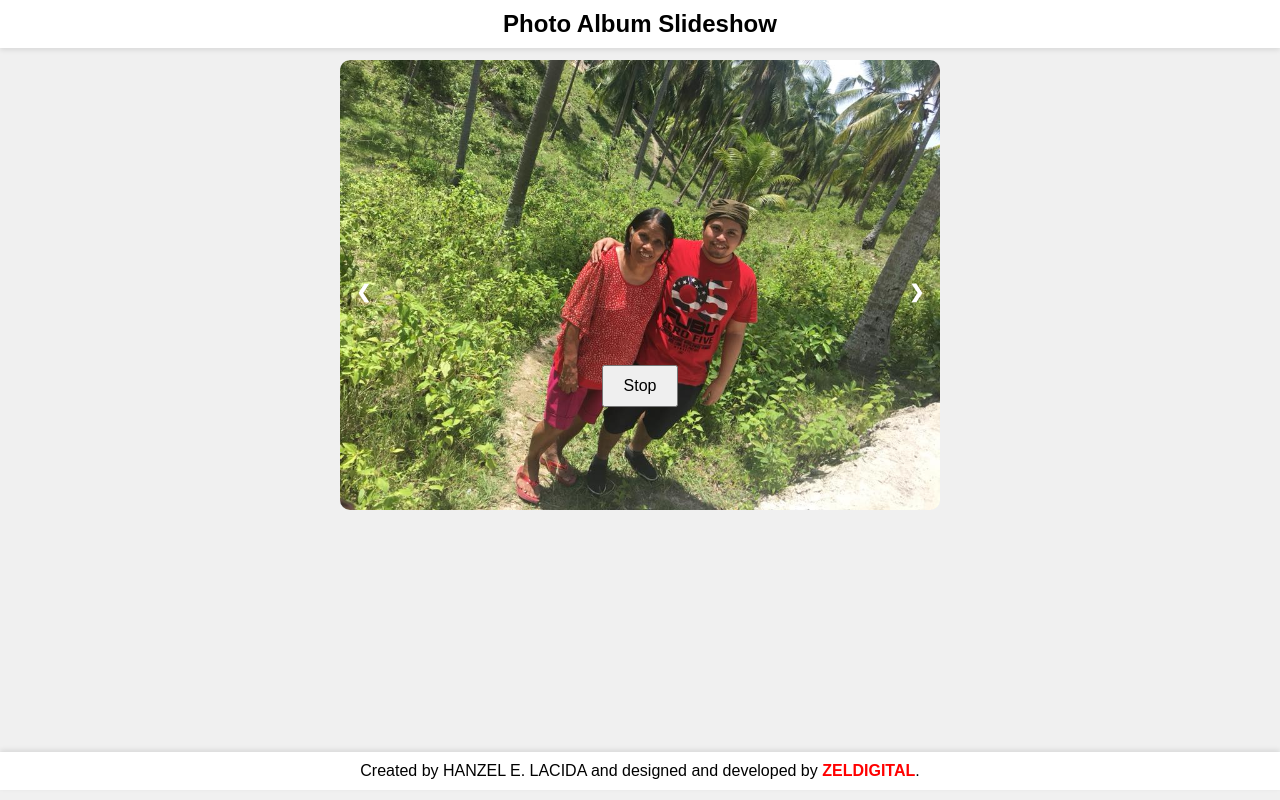
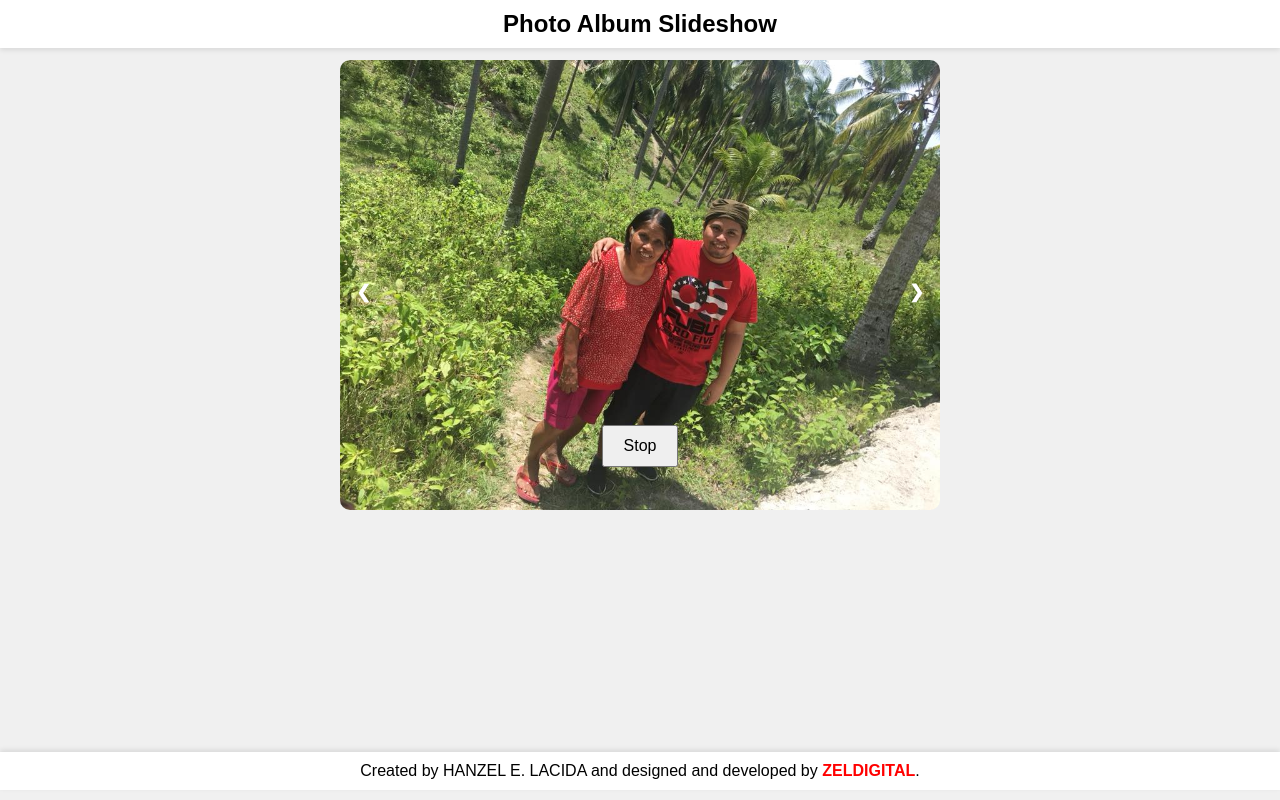
Before and after one commit to projectCodEnigma/p0t0sl1d3sh0w-improved-fiesta, a plain HTML site: page index.html in a window 1280 px wide. Drawn offline with Linux system fonts and the light colour scheme.

Commit message:
Update index.html

```diff
--- a/index.html
+++ b/index.html
@@ -9,7 +9,7 @@
     <meta name="description" content="A simple and elegant photo album slideshow featuring your favorite images. View, navigate, and enjoy your photo collection in a beautiful slideshow format.">
     <meta name="keywords" content="photo album, slideshow, photo slideshow, image gallery, photo gallery, photo slideshow HTML, image slideshow, CSS slideshow, JavaScript slideshow">
     <meta name="author" content="HANZEL E. LACIDA">
-    <meta name="robots" content="index, follow">
+    <meta name="robots" content="noindex, nofollow">
     <meta name="revisit-after" content="7 days">
 
     <!-- Open Graph Meta Tags for Social Media -->
@@ -104,7 +104,7 @@
         }
         .control-buttons {
             position: fixed;
-            top: 360px; /* Adjust this value based on the height of the slideshow */
+            top: 420px; /* Adjust this value based on the height of the slideshow */
             width: 100%;
             text-align: center;
             z-index: 1000;
```
